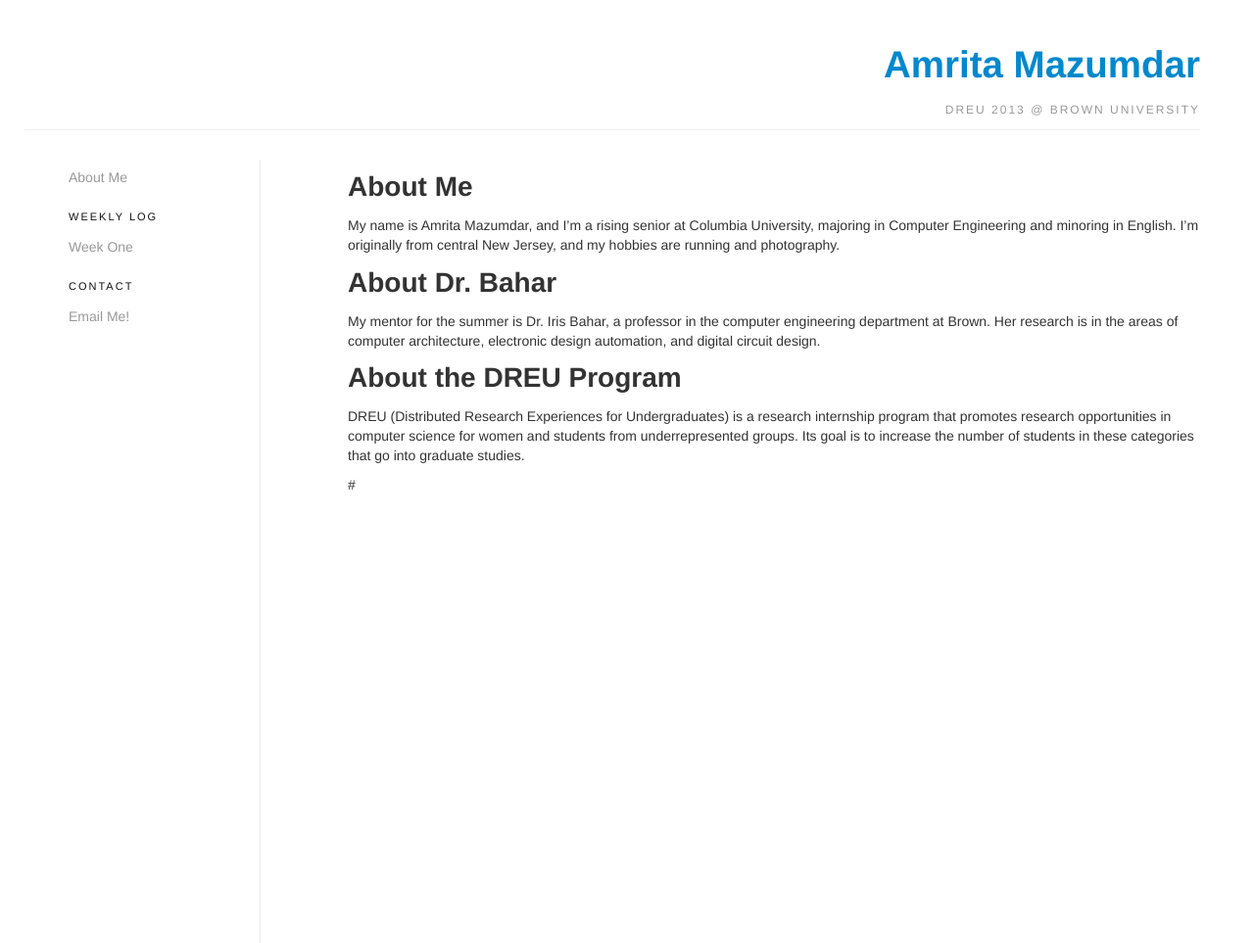
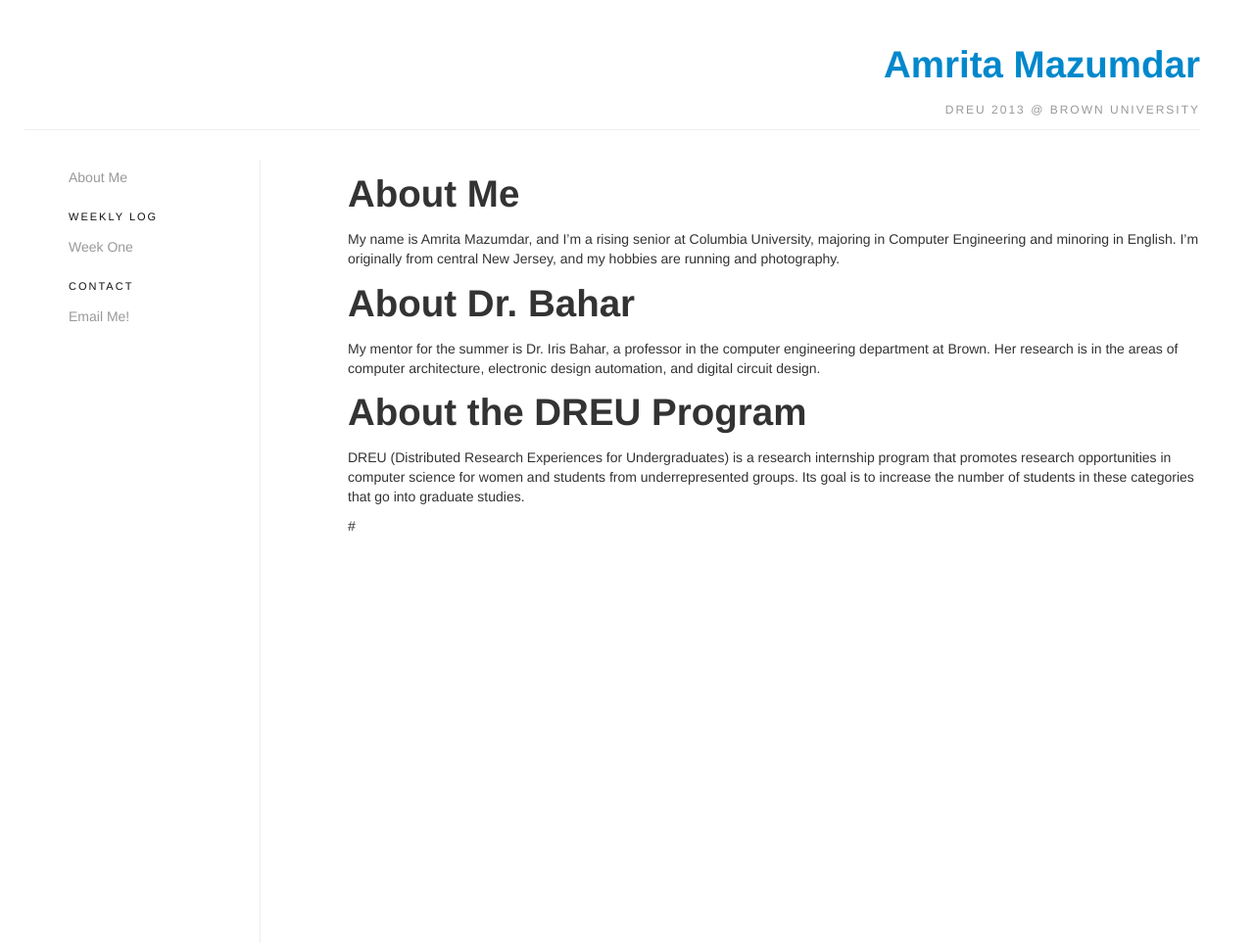
Before and after one commit to amritamaz/dreu-blog, a Jekyll site: the page built from _posts/2013-06-10-about-me.md, in a window 1280 px wide. Shown: the whole page at 98% size. Built offline with Jekyll 4.4.1, drawn with Linux system fonts in a browser that asks for light colours; nearby versions of some CDN libraries; Markdown is read by kramdown in place of the engine named in the settings.

Commit message:
still working out layouts, maybe this will work

```diff
--- a/_layouts/post.html
+++ b/_layouts/post.html
@@ -1,6 +1,79 @@
----
-layout: default
----
-<div id="post">
-  {{ content }}
-</div>
+<!DOCTYPE html>
+<html lang="en">
+  <head>
+    <meta charset="utf-8">
+    <title>Amrita Mazumdar - DREU Blog{% if page.title }%} - {{page.title}}{% endif %}</title>
+    <meta name="viewport" content="width=device-width, initial-scale=1.0">
+    <meta name="description" content="">
+    <meta name="author" content="">
+    <!-- Le styles -->
+    <link href="../assets/css/bootstrap.css" rel="stylesheet">
+    <link href="../assets/css/bootstrap-responsive.css" rel="stylesheet">
+    <link href="../assets/css/style.css" rel="stylesheet">
+    <!-- Le HTML5 shim, for IE6-8 support of HTML5 elements -->
+    <!--[if lt IE 9]>
+      <script src="http://html5shim.googlecode.com/svn/trunk/html5.js">
+      </script>
+    <![endif]-->
+  </head>
+  <body>
+    <div class="container">
+      <div class="row" id="name">
+        <h1><a href="./">Amrita Mazumdar</a></h1>
+        <h2>DREU 2013 @ Brown University</h2>
+      </div>
+      <div class="row" id="bottom">
+        <div class="span3">
+          <ul id="menu" class="nav nav-list">
+            <li data-section="{{ post.title }}">
+              <a href="./about-me">About Me</a>
+            </li>
+          {% for category in site.categories %}
+          <li class="nav-header">{{ category | first }}</li>
+            {% for posts in category %}
+            {% for post in posts %}
+            {% if post.title != nil %}
+              <li data-section="{{ post.title }}">
+                <a href="./{{ post.url }}">{{ post.title }}</a>
+                </li>
+            {% endif %}
+              {% endfor %}
+            {% endfor %}
+         {% endfor %}
+          <!-- try liquid cats -->
+            <!-- normal cats
+            <li class="nav-header">ABOUT</li>
+            <li data-section="about-me"><a href="/about-me">Me</a></li>
+            <li data-section="about-dreu"><a href="/about-dreu">The Program</a></li>
+
+            <li class="nav-header">WEEKLY LOG</li>
+            {% for post in site.posts do %}
+            <li data-section="{{ page.title }}">
+              <a href="{{ post.url }}">{{ post.title }}</a>
+            </li>
+            {% endfor %}
+            -->
+            <li class="nav-header">CONTACT</li>
+            <li><a href="mailto:am3210@columbia.edu">Email Me!</a></li>
+          </ul>
+        </div>
+        <div class="span9">
+{{content}}
+        </div>
+      </div>
+    </div>
+
+    <style>
+
+    </style>
+    <script src="https://ajax.googleapis.com/ajax/libs/jquery/1.7.2/jquery.min.js">
+    </script>
+    <script src="/assets/js/bootstrap.js">
+    </script>
+
+    <script>
+      $('#menu [data-section="{{page.title}}"]').addClass('active');
+    </script>
+
+  </body>
+</html>
```
